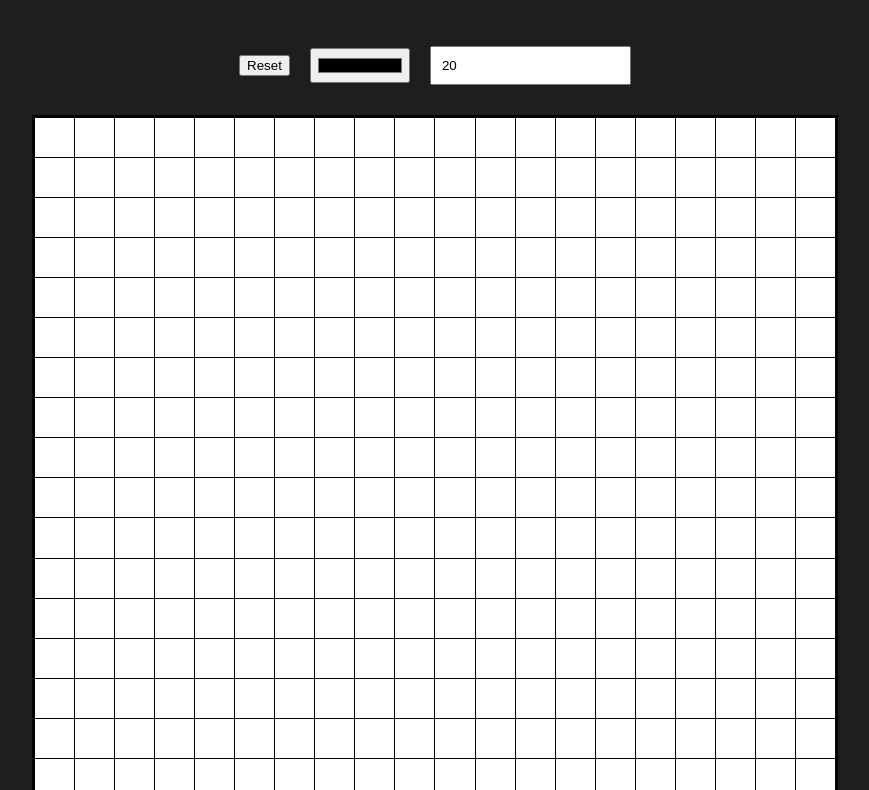
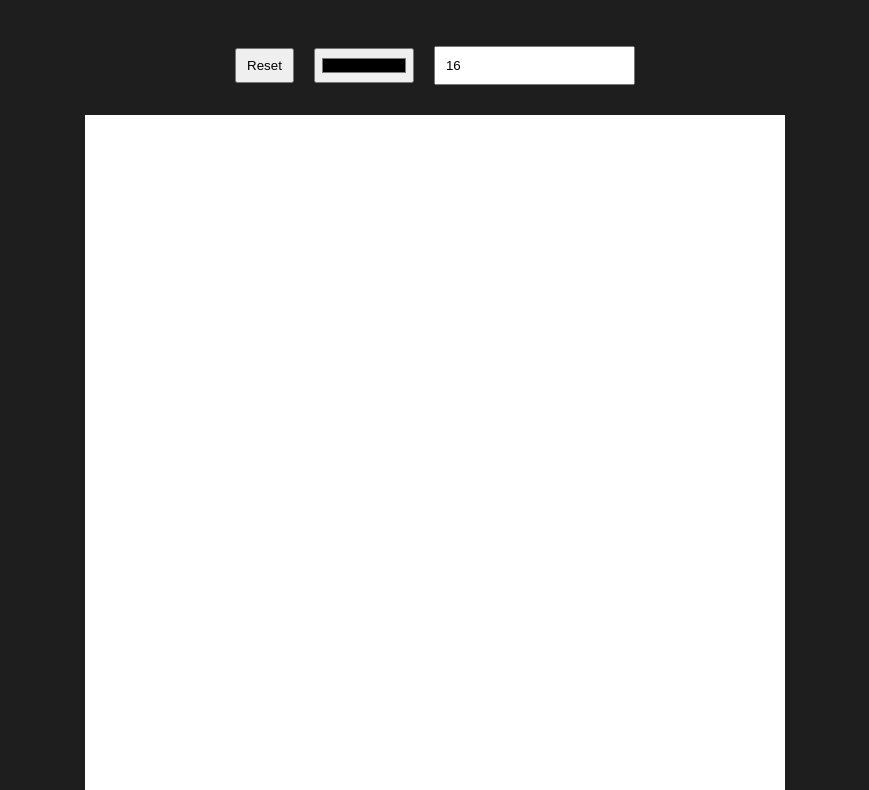
Before and after one commit to AidenRand/Pixel-art, a plain HTML site: page index.html in a window 1280 px wide. Shown: the part 133-923 px from the top of the page, without its empty margins (205-1074 px from the left). Drawn offline with Linux system fonts and the light colour scheme.

Commit message:
disable grid

```diff
--- a/app.js
+++ b/app.js
@@ -1,20 +1,19 @@
 const container = document.querySelector(".container");
 const sizeElement = document.querySelector(".size");
 const color = document.querySelector(".color");
-const reset = document.querySelector('.reset')
-const size = sizeElement.value;
-
+const resetBtn = document.querySelector(".reset");
+let size = sizeElement.value;
 let draw = false;
 
-//
 function drawCanvas(size) {
+    // Set size of grid
   container.style.setProperty("--size", size);
   //Create number of pixels in grid
   for (let i = 0; i < size * size; i++) {
     const div = document.createElement("div");
     div.classList.add("pixel");
 
-    // Change color of grid on mouse press
+    // Change color of grid
     div.addEventListener("mouseover", function () {
       if (!draw) return;
       div.style.backgroundColor = color.value;
@@ -28,6 +27,7 @@ function drawCanvas(size) {
   }
 }
 
+// Keep drawing only while mouse is pressed down
 window.addEventListener("mousedown", function () {
   draw = true;
 });
@@ -35,9 +35,18 @@ window.addEventListener("mouseup", function () {
   draw = false;
 });
 
-reset.addEventListener("click", function () {
+// Reset grid on button press
+function reset() {
   container.innerHTML = "";
   drawCanvas(size);
+}
+
+resetBtn.addEventListener("click", reset);
+
+// Change grid size
+sizeElement.addEventListener("keyup", function () {
+  size = sizeElement.value;
+  reset();
 });
 
 drawCanvas(size);
--- a/index.html
+++ b/index.html
@@ -8,12 +8,12 @@
     <title>Pixel Painter</title>
   </head>
   <body>
-    <h1 class= 'header'>Universe Maker</h1>
+    <h1 class= 'header'>The Imagination Station</h1>
 
     <div class="nav-bar">
     <button class="reset">Reset</button>
     <input class="color" type="color" value="#000000">
-    <input class="size" type="number" value="20">
+    <input class="size" type="number" value="16">
 </div>
 <div class="container">
 
--- a/style.css
+++ b/style.css
@@ -18,8 +18,8 @@ body {
 
 .navbar,
 .container {
-  background-color: rgb(0, 0, 0);
-  width: 800px;
+background-color: white;
+  width: 700px;
 }
 
 .nav-bar {
@@ -32,7 +32,7 @@ body {
   align-items: center;
 }
 
-.btn,
+.reset,
 input {
   height: 35px;
   padding: 0 10px;
@@ -46,11 +46,9 @@ input {
 .container {
     --size: 4;
     display: grid;
-    height: 800px;
+    height: 700px;
     grid-template-columns: repeat(var(--size), 1fr);
     grid-template-rows: repeat(var(--size), 1r);
-    gap: 1px;
-    padding: 3px;
   }
 
 .pixel {
```
